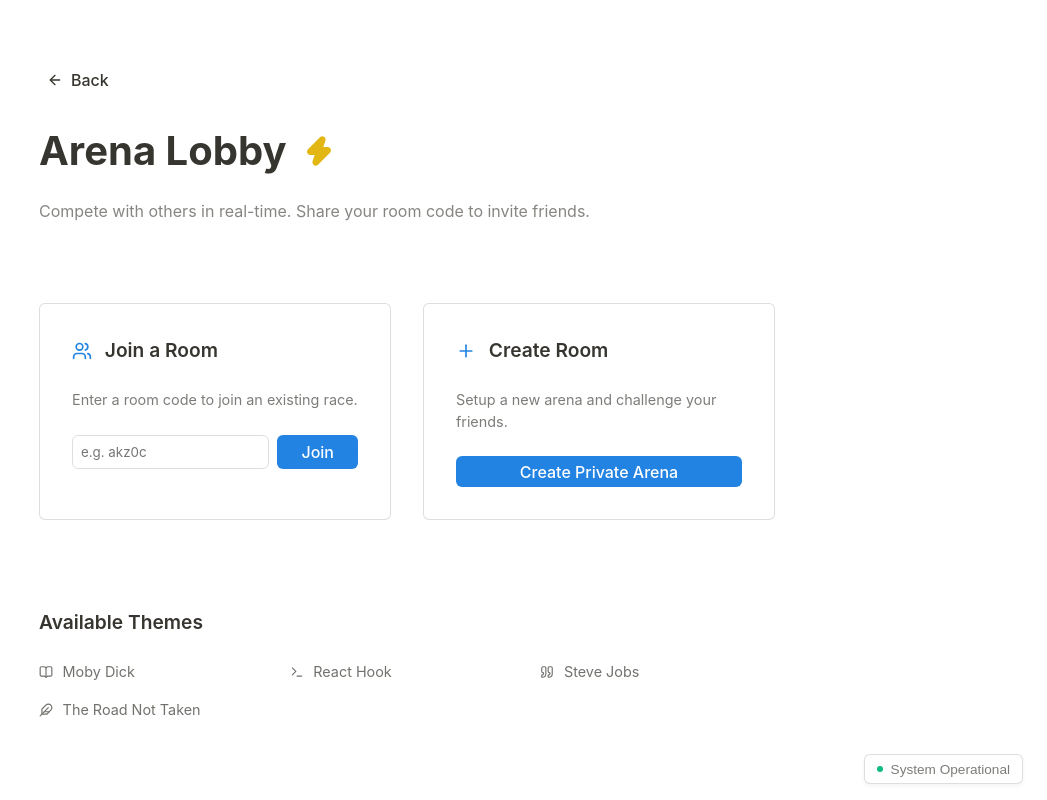
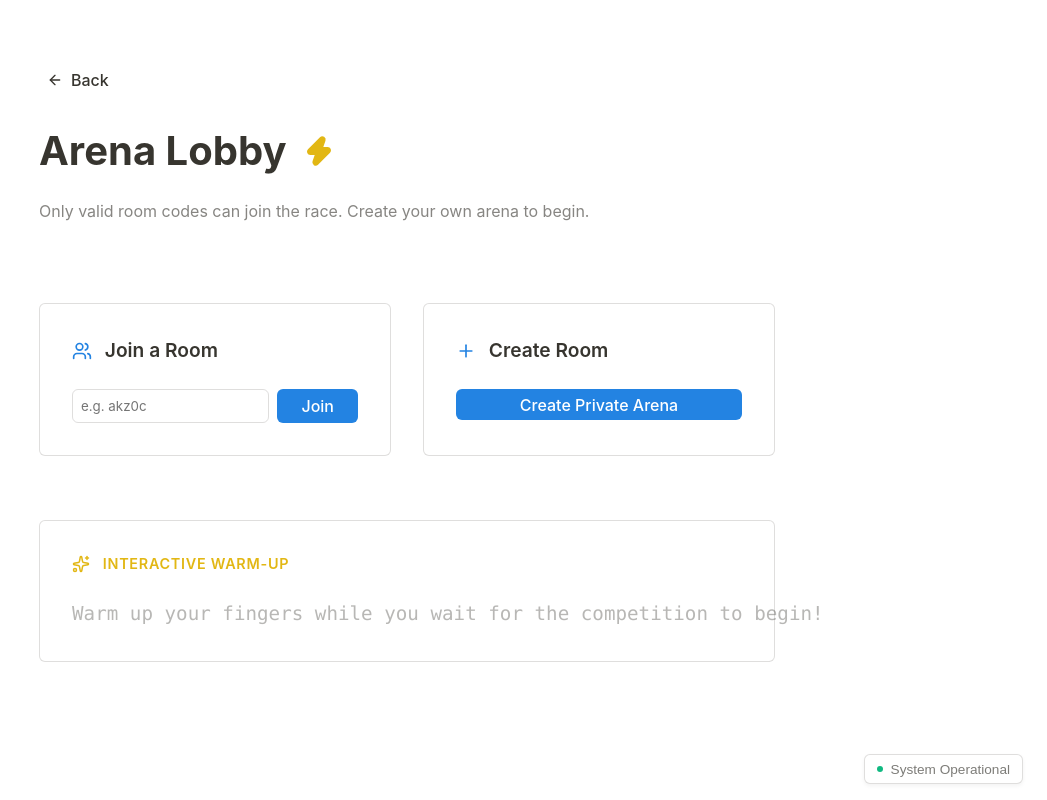
Before and after one commit to lucas112600/Typing, a Next.js app: page /pvp in a window 1280 px wide. Shown: the whole page, without its empty margins (233-1280 px from the left). Built offline with nearby package versions, Linux system fonts and the light colour scheme; no server answers.

Commit message:
chore: fix react purity issues and improve lobby validation logic

```diff
--- a/src/app/pvp/page.tsx
+++ b/src/app/pvp/page.tsx
@@ -1,24 +1,109 @@
 "use client";
 
-import { useState } from "react";
+import { useState, useRef } from "react";
 import { useRouter } from "next/navigation";
-import { ArrowLeft, Plus, Users, Zap, Terminal, BookOpen, Quote, Feather } from "lucide-react";
-import { THEME_PACKS, ThemeText } from "@/lib/themes";
+import { supabase } from "@/lib/supabase";
+import { ArrowLeft, Plus, Users, Zap, AlertCircle, Sparkles } from "lucide-react";
+
+// SIMPLE WARM-UP COMPONENT
+function LobbyWarmUp() {
+  const [value, setValue] = useState("");
+  const targetText = "Warm up your fingers while you wait for the competition to begin!";
+  const inputRef = useRef<HTMLInputElement>(null);
+
+  const renderText = () => {
+    return targetText.split("").map((char, index) => {
+      let color = "var(--foreground-muted)";
+      let opacity = 0.55; // Increased contrast
+      if (index < value.length) {
+        color = value[index] === char ? "var(--foreground)" : "var(--foreground-danger)";
+        opacity = 1;
+      }
+      return (
+        <span key={index} style={{ color, opacity, transition: "all 0.1s" }}>
+          {char === " " ? "\u00A0" : char}
+        </span>
+      );
+    });
+  };
+
+  return (
+    <div
+      className="app-card"
+      onClick={() => inputRef.current?.focus()}
+      style={{ padding: "2rem", marginTop: "4rem", cursor: "text", position: "relative" }}
+    >
+      <div style={{ display: "flex", alignItems: "center", gap: "0.8rem", marginBottom: "1.5rem", color: "#E2B714" }}>
+        <Sparkles size={18} />
+        <span style={{ fontWeight: 600, fontSize: "0.9rem", textTransform: "uppercase", letterSpacing: "0.05em" }}>Interactive Warm-up</span>
+      </div>
+      <div className="mono-text" style={{ fontSize: "1.2rem", lineHeight: "1.6" }}>
+        {renderText()}
+      </div>
+      <input
+        ref={inputRef}
+        value={value}
+        onChange={(e) => setValue(e.target.value)}
+        style={{ position: "absolute", top: 0, left: 0, opacity: 0, pointerEvents: "none" }}
+        spellCheck={false} autoComplete="off"
+      />
+      {value.length >= targetText.length && (
+         <button
+           onClick={(e) => { e.stopPropagation(); setValue(""); }}
+           className="app-button"
+           style={{ marginTop: "1rem", color: "#2383E2", fontSize: "0.8rem", width: "fit-content" }}
+         >
+           Reset Warm-up
+         </button>
+      )}
+    </div>
+  );
+}
 
 export default function PvPLobby() {
   const [roomId, setRoomId] = useState("");
-  const [selectedThemeId, setSelectedThemeId] = useState(THEME_PACKS[0].id);
+  const [error, setError] = useState("");
+  const [loading, setLoading] = useState(false);
   const router = useRouter();
 
-  const joinRoom = (id: string) => {
-    if (!id.trim()) return;
-    router.push(`/pvp/room/${id.trim()}`);
+  const joinRoom = async (id: string) => {
+    const cleanId = id.trim().toLowerCase();
+    if (!cleanId) return;
+
+    setLoading(true);
+    setError("");
+
+    // VALIDATE ROOM EXISTENCE
+    const { data, error: queryError } = await supabase
+      .from("rooms")
+      .select("id")
+      .eq("id", cleanId)
+      .single();
+
+    if (queryError || !data) {
+      setError("Room not found. Make sure the code is correct or create a new arena.");
+      setLoading(false);
+      return;
+    }
+
+    router.push(`/pvp/room/${cleanId}`);
   };
 
-  const createQuickRoom = () => {
+  const createQuickRoom = async () => {
+    setLoading(true);
     const id = Math.random().toString(36).substring(2, 7);
-    // Since we can't pass data easily to the next page without a DB,
-    // we'll let the user change it inside the room if they are the host.
+
+    // REGISTER ROOM IN DATABASE
+    const { error: insertError } = await supabase
+      .from("rooms")
+      .insert({ id });
+
+    if (insertError) {
+      setError("Failed to create room. Please try again.");
+      setLoading(false);
+      return;
+    }
+
     router.push(`/pvp/room/${id}`);
   };
 
@@ -32,31 +117,46 @@ export default function PvPLobby() {
         <h1 className="notion-title" style={{ display: "flex", alignItems: "center", gap: "1rem" }}>
           Arena Lobby <Zap size={32} color="#E2B714" fill="#E2B714" />
         </h1>
-        <p className="notion-p" style={{ opacity: 0.6 }}>Compete with others in real-time. Share your room code to invite friends.</p>
+        <p className="notion-p" style={{ opacity: 0.6 }}>Only valid room codes can join the race. Create your own arena to begin.</p>
       </div>
 
       <div style={{ display: "grid", gridTemplateColumns: "1fr 1fr", gap: "2rem" }}>
         {/* Join Section */}
-        <section className="app-card" style={{ padding: "2rem" }}>
+        <section className="app-card" style={{ padding: "2rem", border: error ? "1px solid var(--foreground-danger)" : "1px solid var(--border)" }}>
           <div style={{ display: "flex", alignItems: "center", gap: "0.8rem", marginBottom: "1.5rem" }}>
             <Users size={20} color="#2383E2" />
             <h3 className="notion-h3" style={{ margin: 0 }}>Join a Room</h3>
           </div>
-          <p style={{ fontSize: "0.9rem", color: "var(--foreground-muted)", marginBottom: "1.5rem" }}>
-            Enter a room code to join an existing race.
-          </p>
+
+          <div style={{ display: "flex", flexDirection: "column", gap: "1rem" }}>
             <div style={{ display: "flex", gap: "0.5rem" }}>
               <input
                 type="text"
                 placeholder="e.g. akz0c"
                 className="app-input"
                 value={roomId}
-              onChange={(e) => setRoomId(e.target.value.toLowerCase())}
+                disabled={loading}
+                onChange={(e) => {
+                  setRoomId(e.target.value.toLowerCase());
+                  if (error) setError("");
+                }}
                 onKeyDown={(e) => e.key === "Enter" && joinRoom(roomId)}
               />
-            <button className="app-button primary" style={{ width: "fit-content", padding: "0 1.5rem" }} onClick={() => joinRoom(roomId)}>
-              Join
+              <button
+                className="app-button primary"
+                disabled={loading}
+                style={{ width: "fit-content", padding: "0 1.5rem" }}
+                onClick={() => joinRoom(roomId)}
+              >
+                {loading ? "..." : "Join"}
               </button>
+            </div>
+            {error && (
+              <div style={{ display: "flex", alignItems: "center", gap: "0.5rem", color: "var(--foreground-danger)", fontSize: "0.8rem" }}>
+                <AlertCircle size={14} />
+                <span>{error}</span>
+              </div>
+            )}
           </div>
         </section>
 
@@ -66,30 +166,13 @@ export default function PvPLobby() {
             <Plus size={20} color="#2383E2" />
             <h3 className="notion-h3" style={{ margin: 0 }}>Create Room</h3>
           </div>
-          <p style={{ fontSize: "0.9rem", color: "var(--foreground-muted)", marginBottom: "1.5rem" }}>
-            Setup a new arena and challenge your friends.
-          </p>
-
-          <button className="app-button primary" onClick={createQuickRoom}>
-            Create Private Arena
+          <button className="app-button primary" disabled={loading} onClick={createQuickRoom}>
+            {loading ? "Initializing..." : "Create Private Arena"}
           </button>
         </section>
       </div>
 
-      <div style={{ marginTop: "4rem" }}>
-        <h3 className="notion-h3" style={{ marginBottom: "1.5rem" }}>Available Themes</h3>
-        <div style={{ display: "grid", gridTemplateColumns: "repeat(auto-fill, minmax(200px, 1fr))", gap: "1rem" }}>
-          {THEME_PACKS.slice(0, 4).map(theme => (
-             <div key={theme.id} style={{ display: "flex", alignItems: "center", gap: "0.6rem", fontSize: "0.9rem", opacity: 0.7 }}>
-                {theme.category === "TECH" && <Terminal size={14} />}
-                {theme.category === "LITERATURE" && <BookOpen size={14} />}
-                {theme.category === "QUOTES" && <Quote size={14} />}
-                {theme.category === "POETRY" && <Feather size={14} />}
-                <span>{theme.title}</span>
-             </div>
-          ))}
-        </div>
-      </div>
+      <LobbyWarmUp />
     </div>
   );
 }
```
Also changed, not shown: src/app/practice/page.tsx (+12 -7 lines), src/app/pvp/room/[id]/page.tsx (+7 -2 lines). Lines whose indentation alone changed are shown as unchanged.
